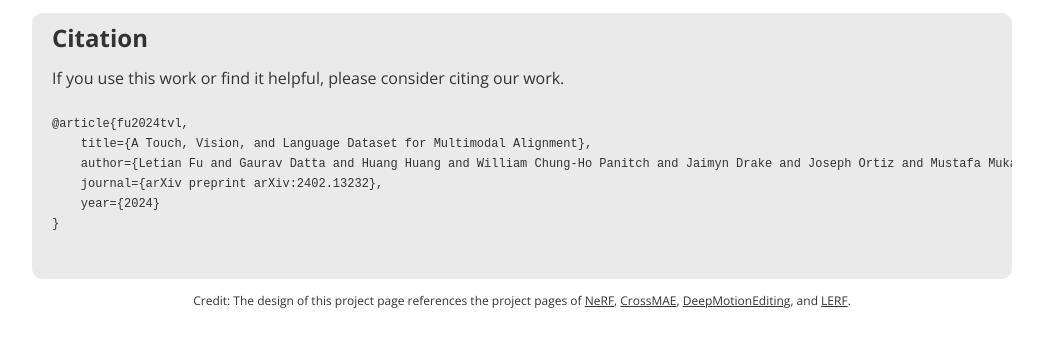
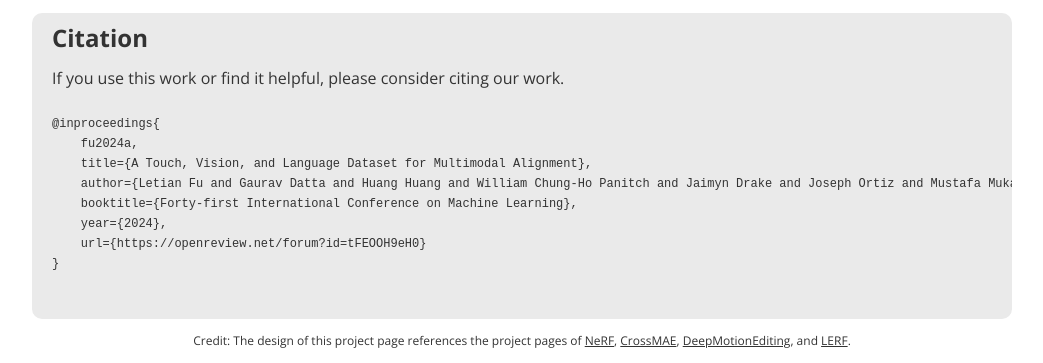
Before and after one commit to tactile-vlm/tactile-vlm.github.io, a plain HTML site: page index.html in a window 1280 px wide. Shown: the part 5831-6194 px from the top of the page, without its empty margins (118-1161 px from the left). Before the commit the page ends 6154 px from the top, so only its background shows below. Drawn offline with nearby package versions, Linux system fonts and the light colour scheme.

Commit message:
update paper link and citation

```diff
--- a/index.html
+++ b/index.html
@@ -92,7 +92,7 @@
                 </div>
             </div>
             <div class="link-labels base-row" style="max-width: 500px">
-                <div class="base-col icon-col"><a href="https://arxiv.org/abs/2402.13232" target="_blank"
+                <div class="base-col icon-col"><a href="https://openreview.net/forum?id=tFEOOH9eH0" target="_blank"
                         class="link-block">
                         <i class="fa fas fa-file-text main-icon" style="font-size: 50px"></i>
                     </a>
@@ -220,11 +220,13 @@
                 <h1 id="citation">Citation</h1>
                 <p style="font-size: 16px">If you use this work or find it helpful, please consider citing our work.</p>
                 <pre id="codecell">
-@article{fu2024tvl,
+@inproceedings{
+    fu2024a,
     title={A Touch, Vision, and Language Dataset for Multimodal Alignment},
     author={Letian Fu and Gaurav Datta and Huang Huang and William Chung-Ho Panitch and Jaimyn Drake and Joseph Ortiz and Mustafa Mukadam and Mike Lambeta and Roberto Calandra and Ken Goldberg},
-    journal={arXiv preprint arXiv:2402.13232},
-    year={2024}
+    booktitle={Forty-first International Conference on Machine Learning},
+    year={2024},
+    url={https://openreview.net/forum?id=tFEOOH9eH0}
 }
                 </pre>
             </div>
```
